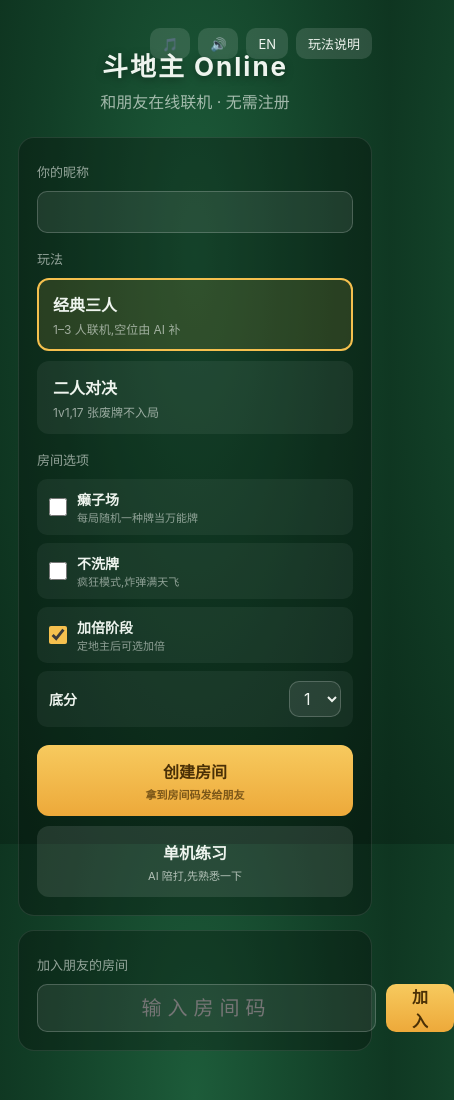
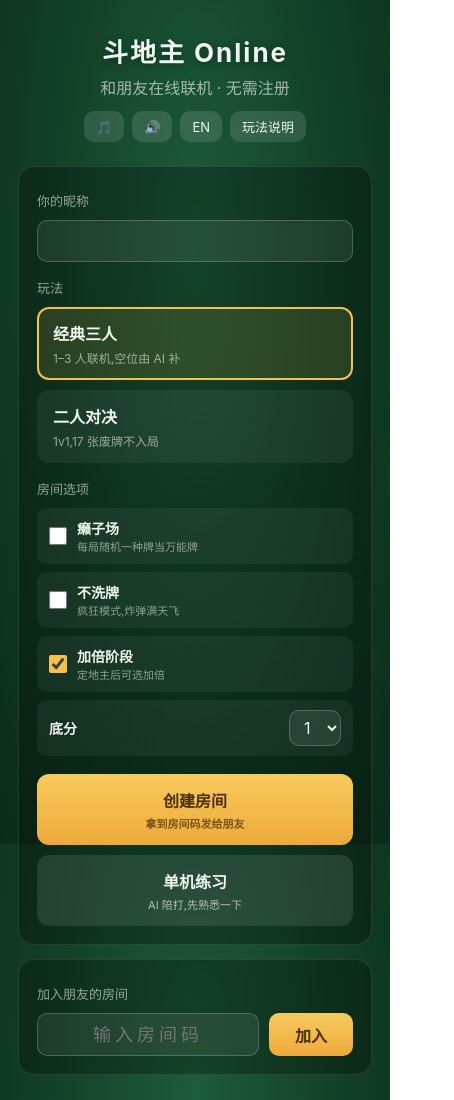
Before and after one commit to DavidWang1231/doudizhu-online, a plain HTML site: page index.html in a window 390 px wide. Shown: the top 1100 px of the page, 454 px wide, since content can reach past the window. Drawn offline with Linux system fonts and the light colour scheme.

Commit message:
Fix mobile home layout: no overlap, no horizontal scroll
On phone widths the absolutely-positioned header buttons collided with
the title, and the room-code input's intrinsic width (letter-spacing +
default size) pushed past the viewport because flex items don't shrink
below min-content. Header buttons now flow below the title on small
screens, the input gets min-width: 0, and the body clamps overflow-x
as a backstop. Verified 320-430px: zero horizontal scroll on home and
game screens.

```diff
--- a/css/style.css
+++ b/css/style.css
@@ -4,6 +4,7 @@
 html, body { height: 100%; }
 body {
   font-family: -apple-system, BlinkMacSystemFont, "Segoe UI", "PingFang SC", "Hiragino Sans GB", "Microsoft YaHei", sans-serif;
+  overflow-x: hidden;
   background: radial-gradient(ellipse at 50% 30%, #1d5c3a 0%, #123f27 55%, #0b2b1a 100%);
   color: #eef4ee;
   min-height: 100vh;
@@ -70,7 +71,8 @@ button.off { opacity: .38; text-decoration: line-through; }
 
 .join-panel { margin-top: 14px; }
 .join-row { display: flex; gap: 10px; }
-.join-row input { flex: 1; text-transform: uppercase; letter-spacing: 6px; font-size: 20px; text-align: center; }
+.join-row input { flex: 1; min-width: 0; text-transform: uppercase; letter-spacing: 6px; font-size: 20px; text-align: center; }
+.join-row button { flex: 0 0 auto; }
 .join-row button { padding: 0 26px; }
 
 /* ---------- room ---------- */
@@ -266,7 +268,10 @@ button.off { opacity: .38; text-decoration: line-through; }
 
 /* ---------- responsive ---------- */
 @media (max-width: 720px) {
+  .home-head { padding-top: 4px; }
   .home-head h1 { font-size: 26px; }
+  .head-btns { position: static; justify-content: center; margin-top: 12px; }
+  .join-row input { letter-spacing: 4px; font-size: 18px; }
   #opp-row { flex-direction: row; flex-wrap: wrap; }
   .opp-zone { flex-basis: 46%; }
   #table-mid { order: 3; flex-basis: 100%; }
```
